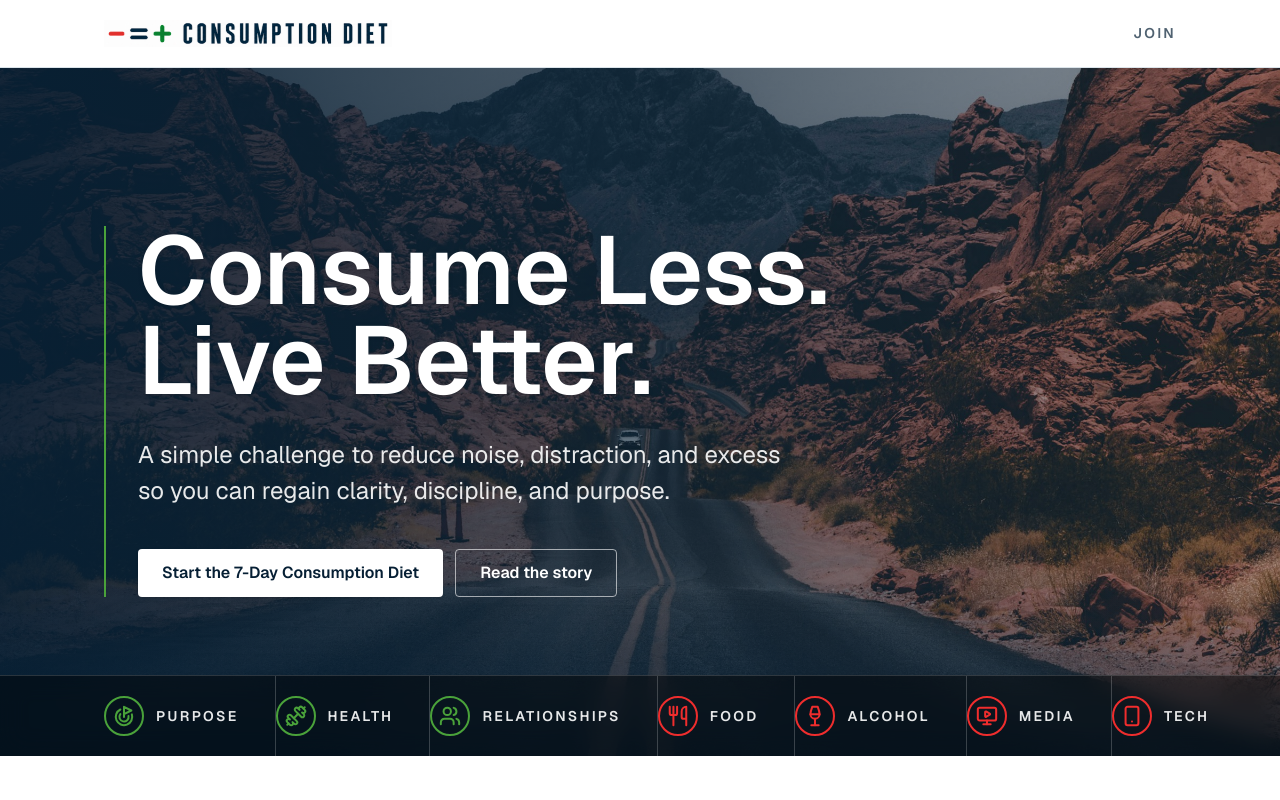
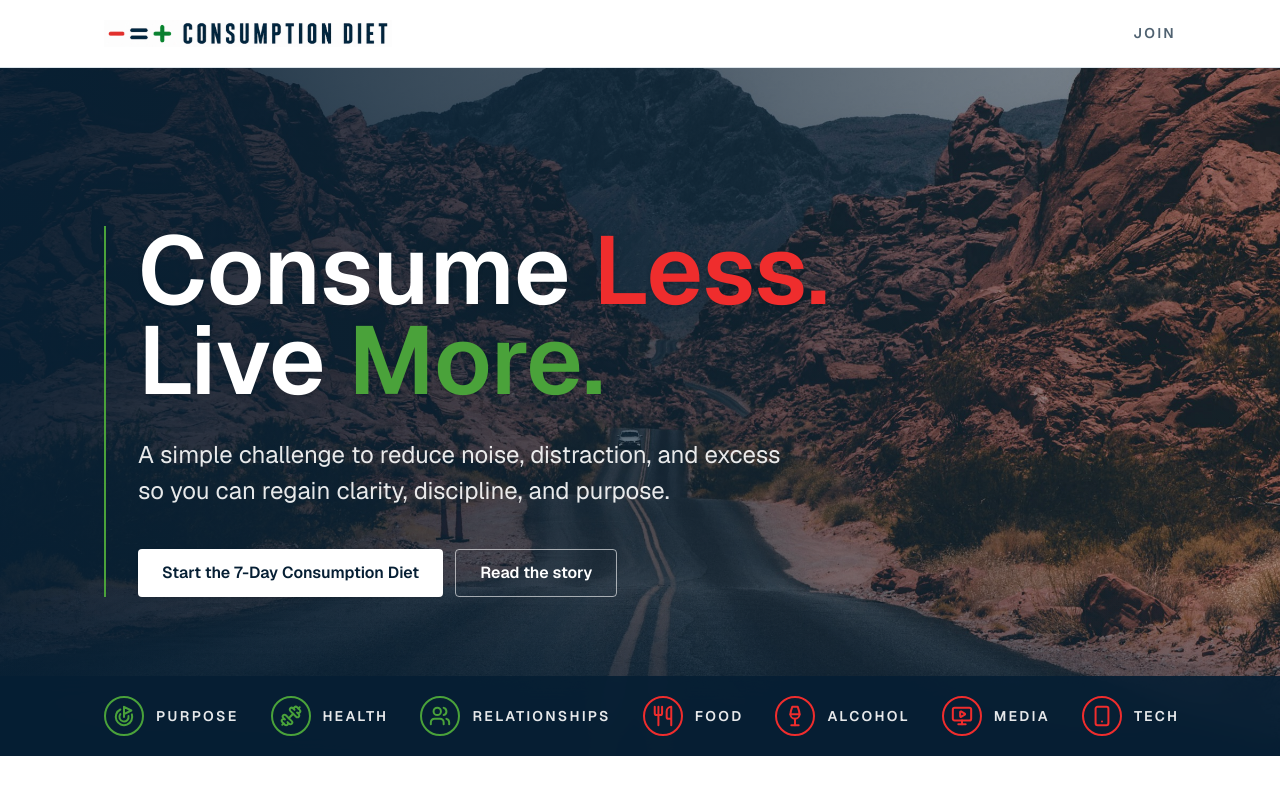
Before and after one commit to briantraudt/consumptiondiet, a Next.js app: page / in a window 1280 px wide. Shown: the top 800 px of the page. Built offline with nearby package versions, Linux system fonts and the light colour scheme.

Commit message:
Tune hero headline and category band

```diff
--- a/src/app/page.tsx
+++ b/src/app/page.tsx
@@ -72,7 +72,10 @@ export default function Home() {
           <div className="relative mx-auto flex min-h-[86vh] max-w-6xl items-center px-6 py-16 sm:px-8 lg:px-10 lg:py-20">
             <div className="max-w-3xl border-l-2 border-[#4aa23a] pl-6 sm:pl-8">
               <h1 className="max-w-4xl text-balance text-6xl font-semibold leading-[0.93] text-white drop-shadow-sm sm:text-7xl lg:text-8xl">
-                Consume Less. Live Better.
+                Consume{" "}
+                <span className="text-[#ef2d2d]">Less.</span>
+                <br />
+                Live <span className="text-[#4aa23a]">More.</span>
               </h1>
               <p className="mt-8 max-w-2xl text-pretty text-xl leading-8 text-white/90 sm:text-2xl sm:leading-9">
                 A simple challenge to reduce noise, distraction, and excess so
@@ -95,11 +98,11 @@ export default function Home() {
             </div>
           </div>
 
-          <div className="absolute inset-x-0 bottom-0 border-t border-white/15 bg-black/45 text-white backdrop-blur-md">
-            <div className="mx-auto flex max-w-6xl overflow-x-auto px-6 sm:px-8 lg:px-10">
+          <div className="absolute inset-x-0 bottom-0 bg-[#061f34]/90 text-white backdrop-blur-md">
+            <div className="mx-auto flex max-w-6xl justify-between gap-8 overflow-x-auto px-6 sm:px-8 lg:px-10">
               {heroCategories.map(({ icon: Icon, label, tone }) => (
                 <div
-                  className="flex min-w-max items-center gap-3 border-r border-white/20 py-4 pr-7 text-sm font-semibold uppercase tracking-[0.16em] first:pl-0 last:border-r-0 last:pr-0 sm:py-5 sm:pr-9"
+                  className="flex min-w-max items-center justify-center gap-3 py-4 text-sm font-semibold uppercase tracking-[0.16em] sm:py-5 lg:flex-1"
                   key={label}
                 >
                   <span
```
